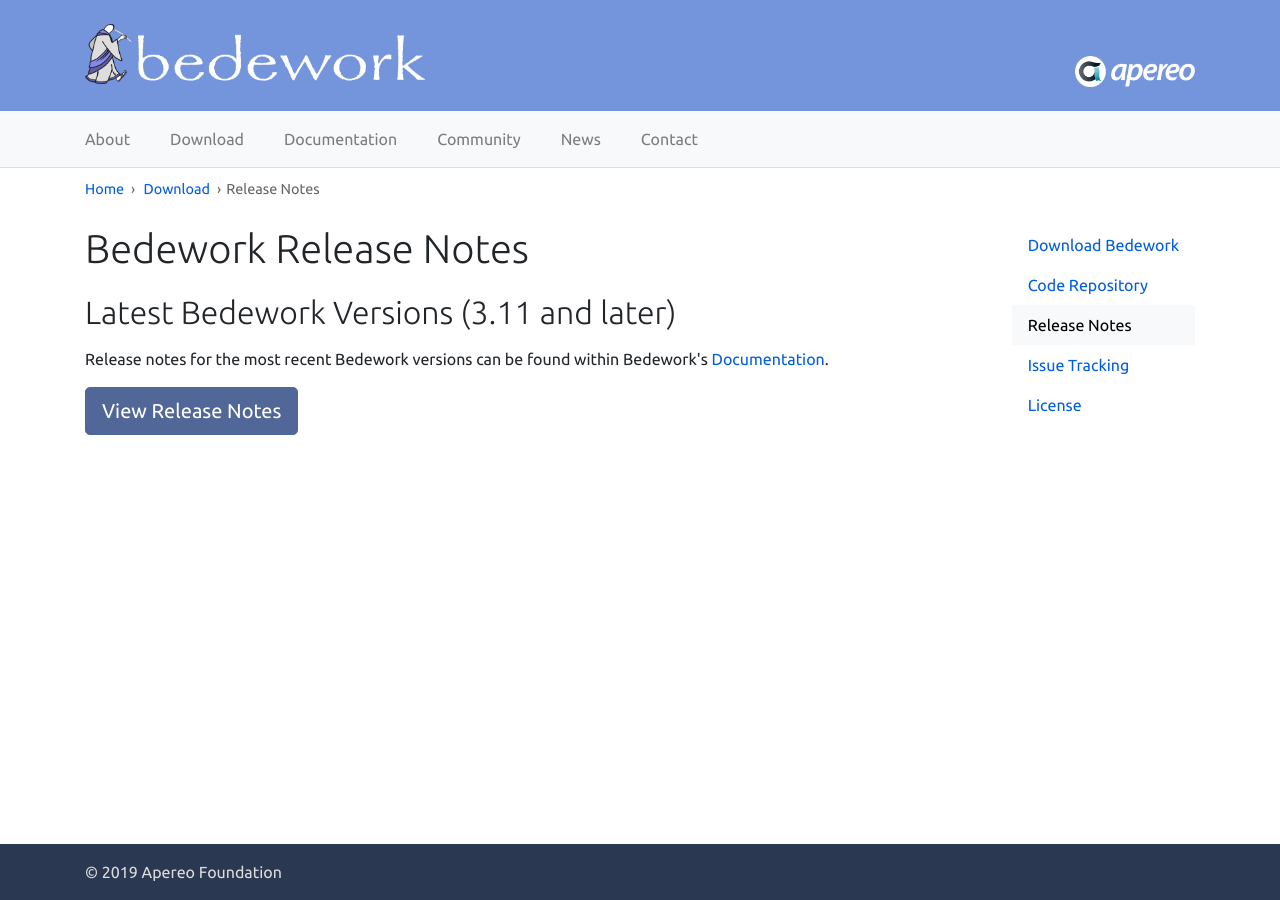
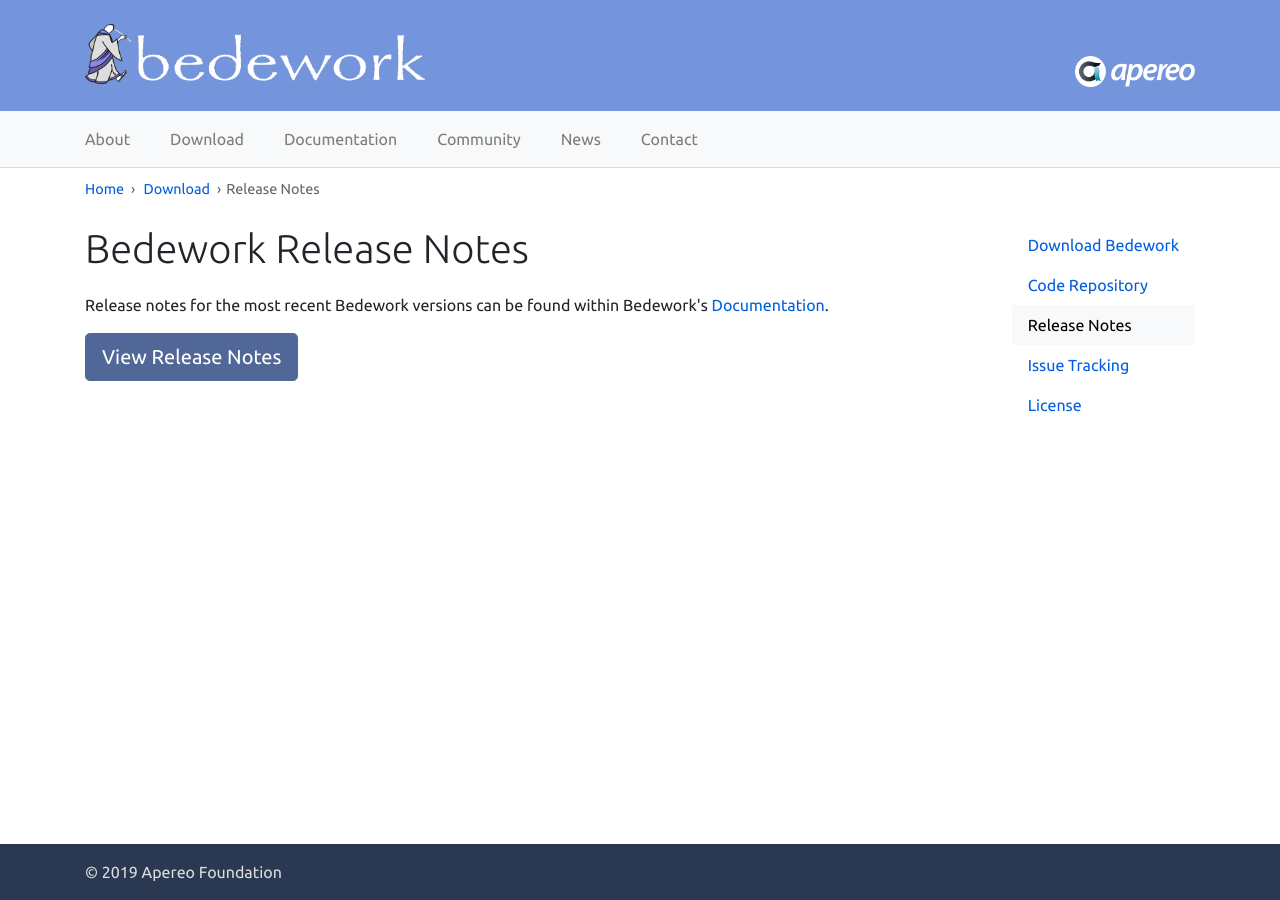
Before and after one commit to Bedework/bedework.github.io, a Jekyll site: the page built from _pages/download/release-notes.html, in a window 1280 px wide. Built offline with Jekyll 4.4.1, drawn with Linux system fonts in a browser that asks for light colours; nearby versions of some CDN libraries.

Commit message:
comment out older release notes; these should be moved into documentation

```diff
--- a/_pages/download/release-notes.html
+++ b/_pages/download/release-notes.html
@@ -5,8 +5,6 @@
 layout: default
 permalink: /download/release-notes
 ---
-
-<h2>Latest Bedework Versions (3.11 and later)</h2>
 
 <p>Release notes for the most recent Bedework versions can be found within Bedework's <a href="/bedework/">Documentation</a>.</p>
 
```
